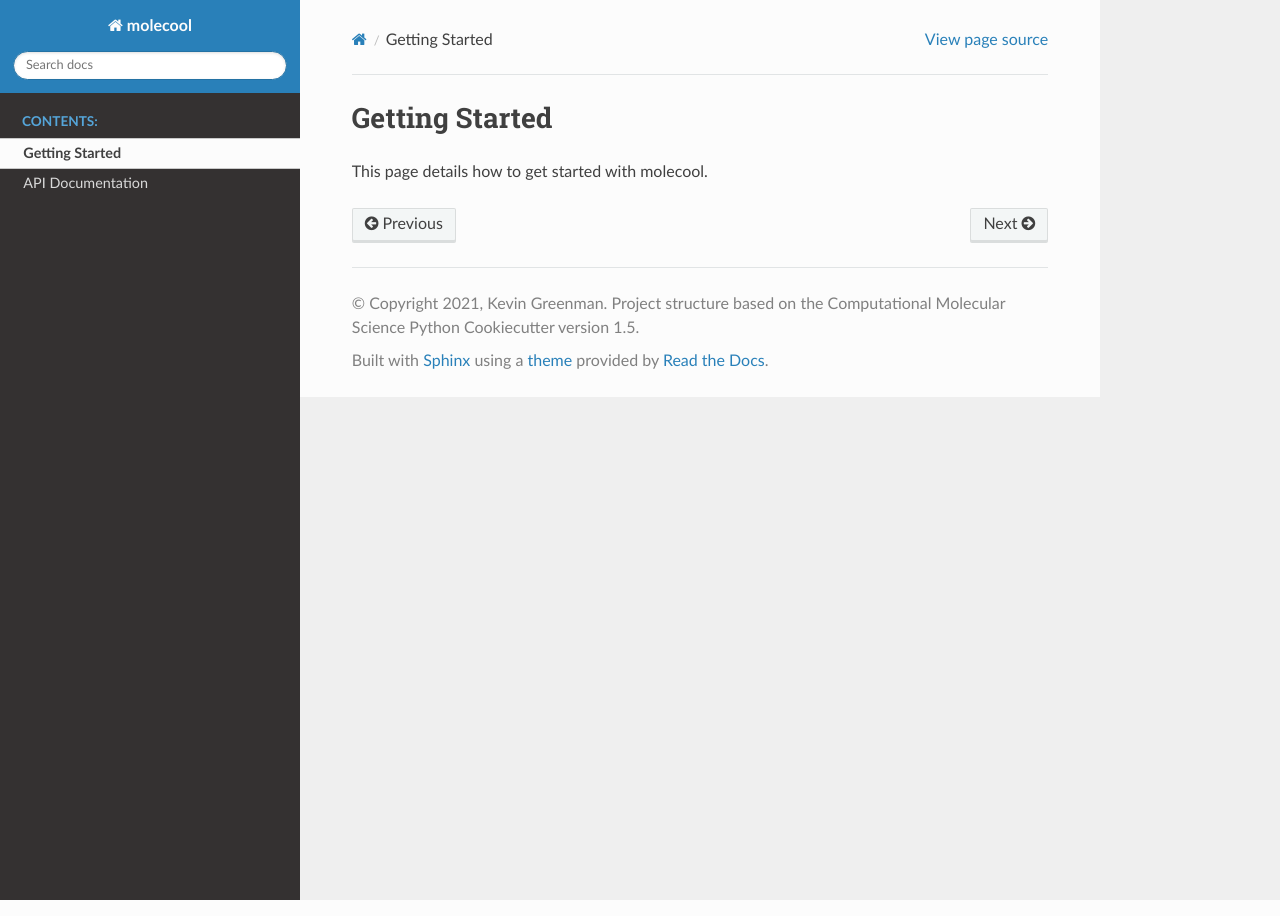
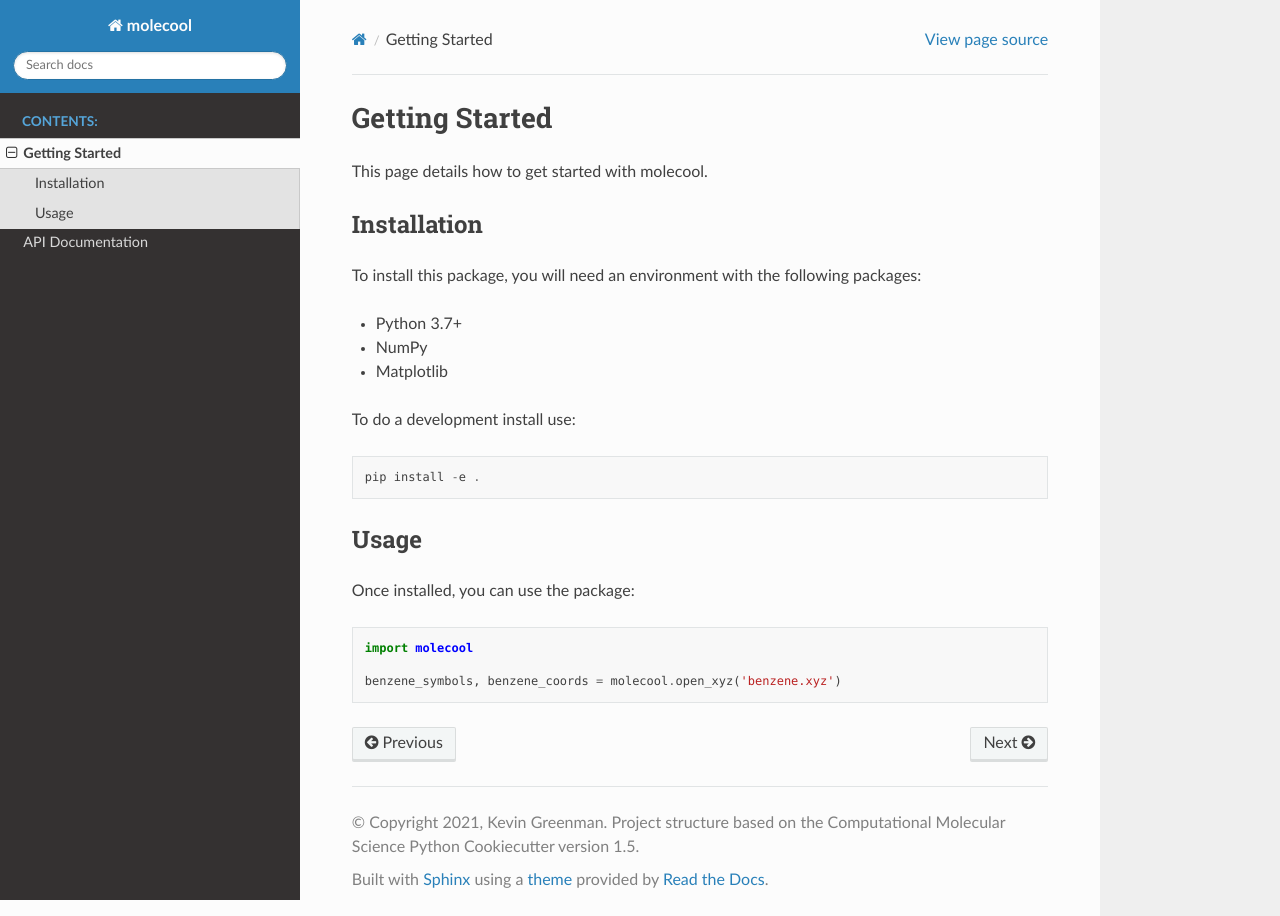
Before and after one commit to kevingreenman/molssi_best_practices_workshop, a Sphinx documentation site: the page built from docs/getting_started.rst, in a window 1280 px wide. Built offline with Sphinx 7.4.7 and the Read the Docs theme 2.0.0, drawn with Linux system fonts in a browser that asks for light colours; the version number could not be read and is left out.

Commit message:
add dependencies for documentation, etc.

```diff
--- a/docs/api.rst
+++ b/docs/api.rst
@@ -5,3 +5,4 @@
    :toctree: autosummary
 
    molecool.canvas
+   molecool.calculate_distance
--- /dev/null
+++ b/docs/autosummary/molecool.calculate_distance.rst
@@ -0,0 +1,6 @@
+molecool.calculate\_distance
+============================
+
+.. currentmodule:: molecool
+
+.. autofunction:: calculate_distance
--- /dev/null
+++ b/docs/autosummary/molecool.canvas.rst
@@ -0,0 +1,6 @@
+molecool.canvas
+===============
+
+.. currentmodule:: molecool
+
+.. autofunction:: canvas
--- a/docs/getting_started.rst
+++ b/docs/getting_started.rst
@@ -2,3 +2,23 @@
 ===============
 
 This page details how to get started with molecool.
+
+Installation
+------------
+To install this package, you will need an environment with the following packages:
+
+* Python 3.7+
+* NumPy
+* Matplotlib
+
+To do a development install use::
+
+    pip install -e .
+
+Usage
+-----
+Once installed, you can use the package::
+
+    import molecool
+
+    benzene_symbols, benzene_coords = molecool.open_xyz('benzene.xyz')
--- a/docs/requirements.yaml
+++ b/docs/requirements.yaml
@@ -4,7 +4,9 @@
     # Base depends
   - python
   - pip
+  - numpy
+  - matplotlib
 
 
   # Pip-only installs
-  - pip:
+  #- pip:
```
